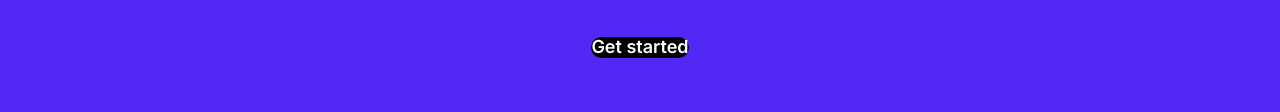
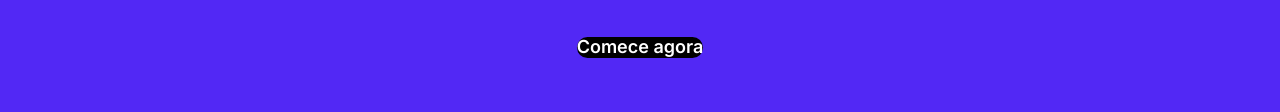
Before and after one commit to TheCruzi/Business_glasses-react, a website built with Parcel: page index.html in a window 1280 px wide. Shown: the part 840-952 px from the top of the page. Built offline with nearby package versions, Linux system fonts and the light colour scheme; files whose address does not match are found by name.

Commit message:
Update index.html
Mudança de texto em alguns botões da página.

```diff
--- a/index.html
+++ b/index.html
@@ -140,7 +140,7 @@
             </p>
             <div class="home-ar-glasses"></div>
             <div class="home-get-started1">
-              <span class="home-text009">Get started</span>
+              <span class="home-text009">Comece agora</span>
             </div>
           </header>
         </section>
@@ -418,7 +418,7 @@
                   Crie uma conta em nosso site para acessar nossos serviços.
                 </span>
                 <div class="home-get-started4 template-button">
-                  <span class="home-text046">Get started</span>
+                  <span class="home-text046">Comece agora</span>
                 </div>
               </div>
               <div class="home-container10">
```
